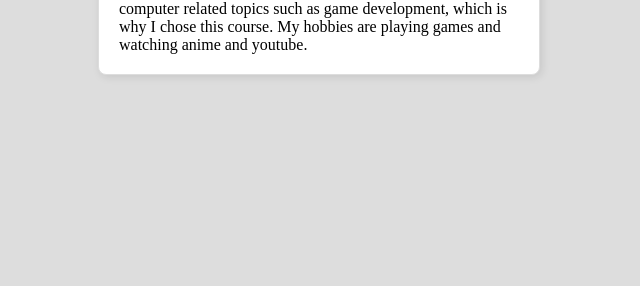
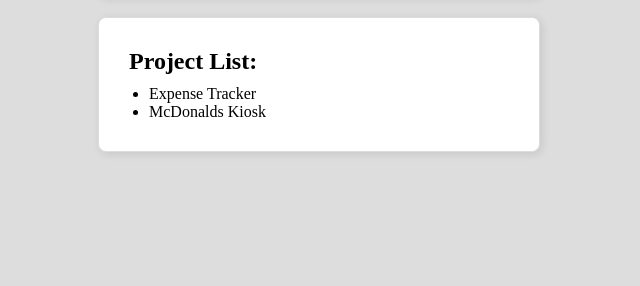
Before and after one commit to ElijahDelaRosa/A1-BasicGitExercise, a plain HTML site: page index.html in a window 1280 px wide. Shown: the part 514-800 px from the top of the page, without its empty margins (321-961 px from the left). Drawn offline with Linux system fonts and the light colour scheme.

Commit message:
added-project-list

```diff
--- a/index.css
+++ b/index.css
@@ -43,7 +43,7 @@
     margin: 10px;
 }
 
-.about_me{
+.about_me {
     width: 400px;
     border: 1px solid #ddd;
     border-radius: 8px;
@@ -52,3 +52,22 @@
     margin: 10px;
     background-color: #fff;
 }
+
+.project_list {
+    width: 400px;
+    border: 1px solid #ddd;
+    border-radius: 8px;
+    box-shadow: 2px 2px 8px rgba(0, 0, 0, 0.1);
+    padding: 20px;
+    margin: 10px;
+    background-color: #fff;
+}
+
+.project_list h2 {
+    margin: 10px;
+}
+
+.project_list ul {
+    margin: 10px;
+    padding-left: 20px;
+}
--- a/index.html
+++ b/index.html
@@ -20,6 +20,13 @@
             <h2>About Me</h2>
             <p>I am Elijah, a college student in Lorma Colleges enrolled as a Bachelor of Science in Computer Science. I am interested in computer related topics such as game development, which is why I chose this course. My hobbies are playing games and watching anime and youtube.</p>
         </div>
+        <div class="project_list">
+            <h2>Project List:</h2>
+            <ul>
+                <li>Expense Tracker</li>
+                <li>McDonalds Kiosk</li>
+            </ul>
+        </div>
     </main>
 </body>
 </html>
```
